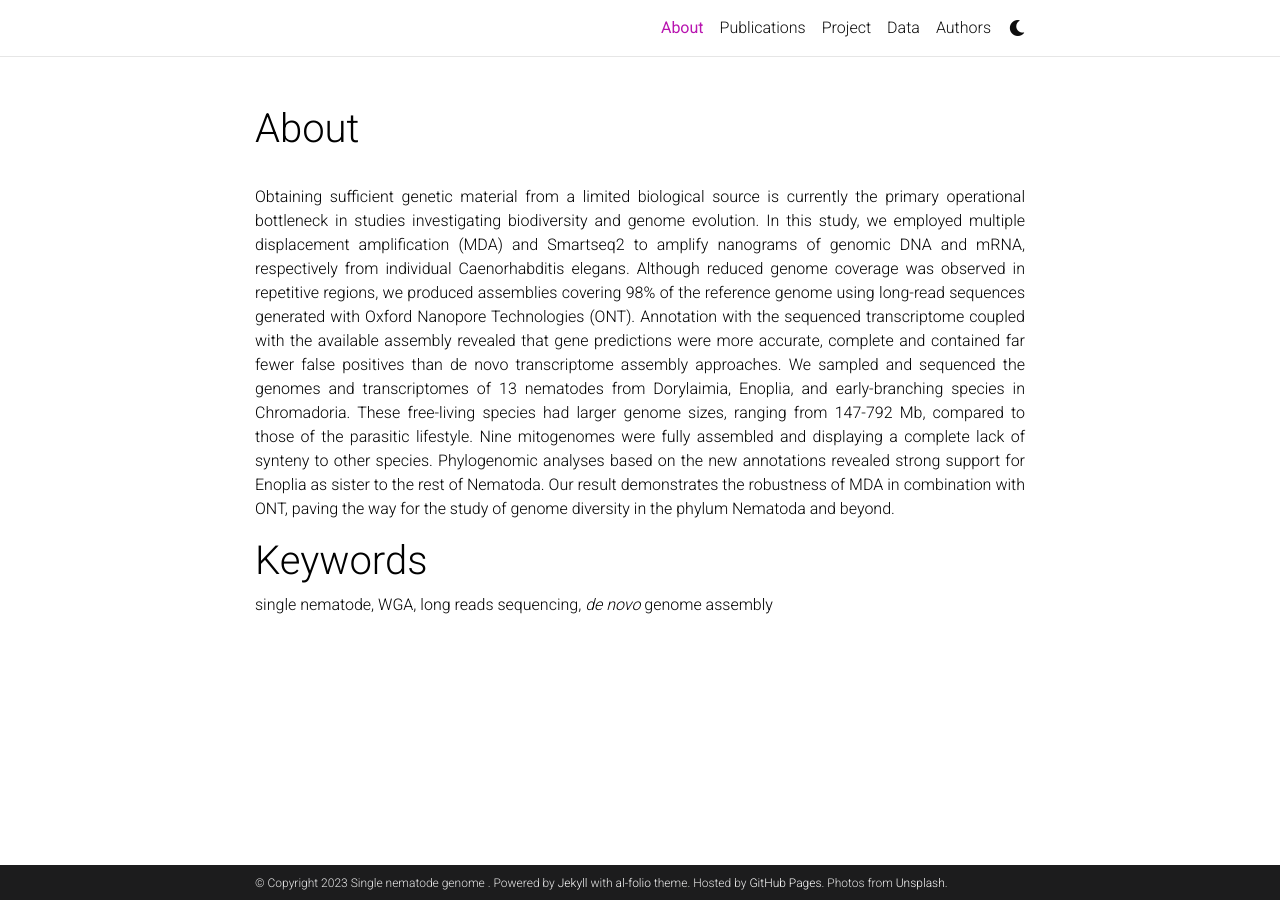
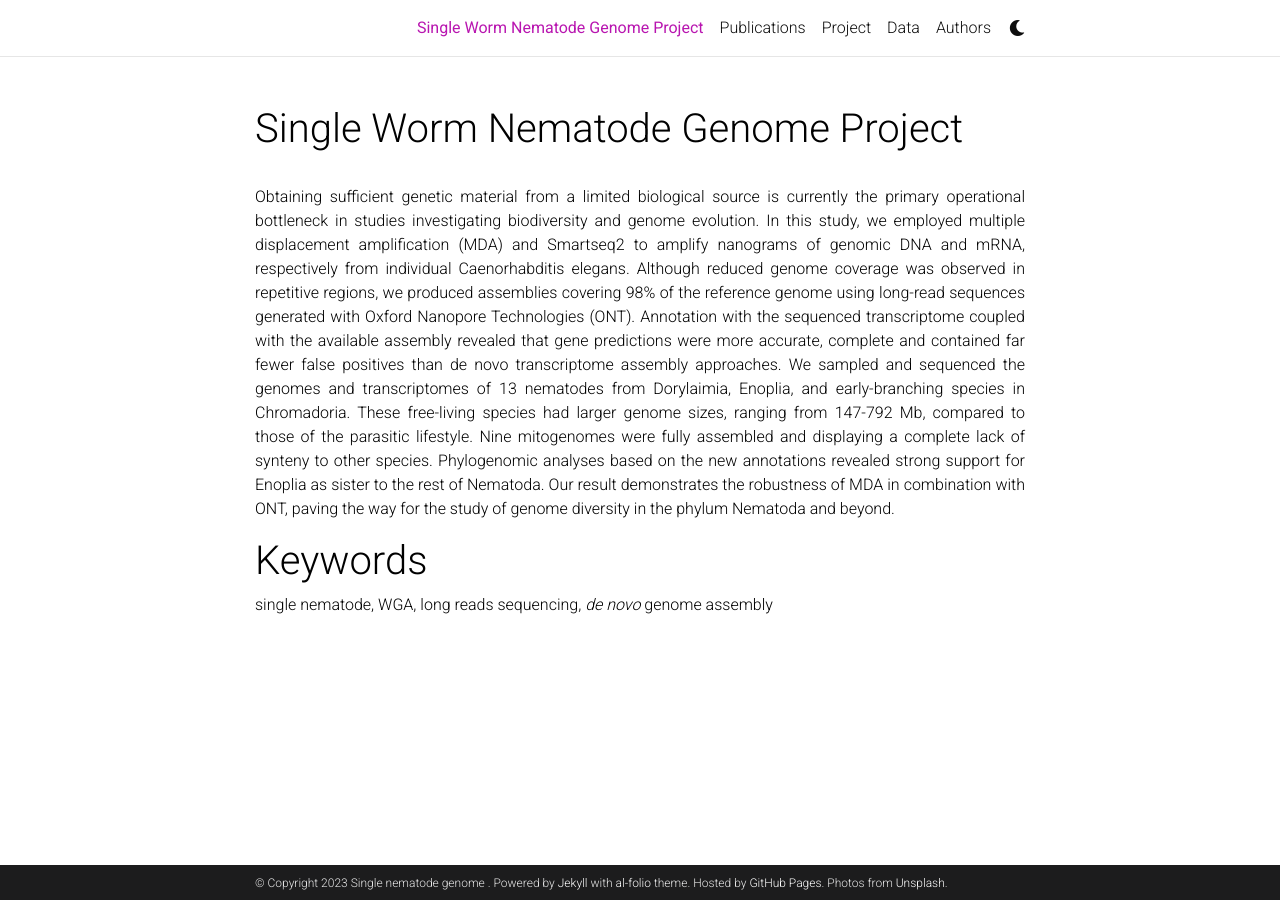
Before and after one commit to YiChienLee1010/Single-nematode-genome, a Jekyll site: the page built from _pages/about.md, in a window 1280 px wide. Built offline with Jekyll 4.4.1, drawn with Linux system fonts in a browser that asks for light colours; comment, search, counter and statistics services are not loaded; a style sheet for code colours, icons or effects is not loaded.

Commit message:
Update about.md

```diff
--- a/_pages/about.md
+++ b/_pages/about.md
@@ -1,6 +1,6 @@
 ---
 layout: page
-title: About
+title: Single Worm Nematode Genome Project
 permalink: /
 
 news: false  # includes a list of news items
```
